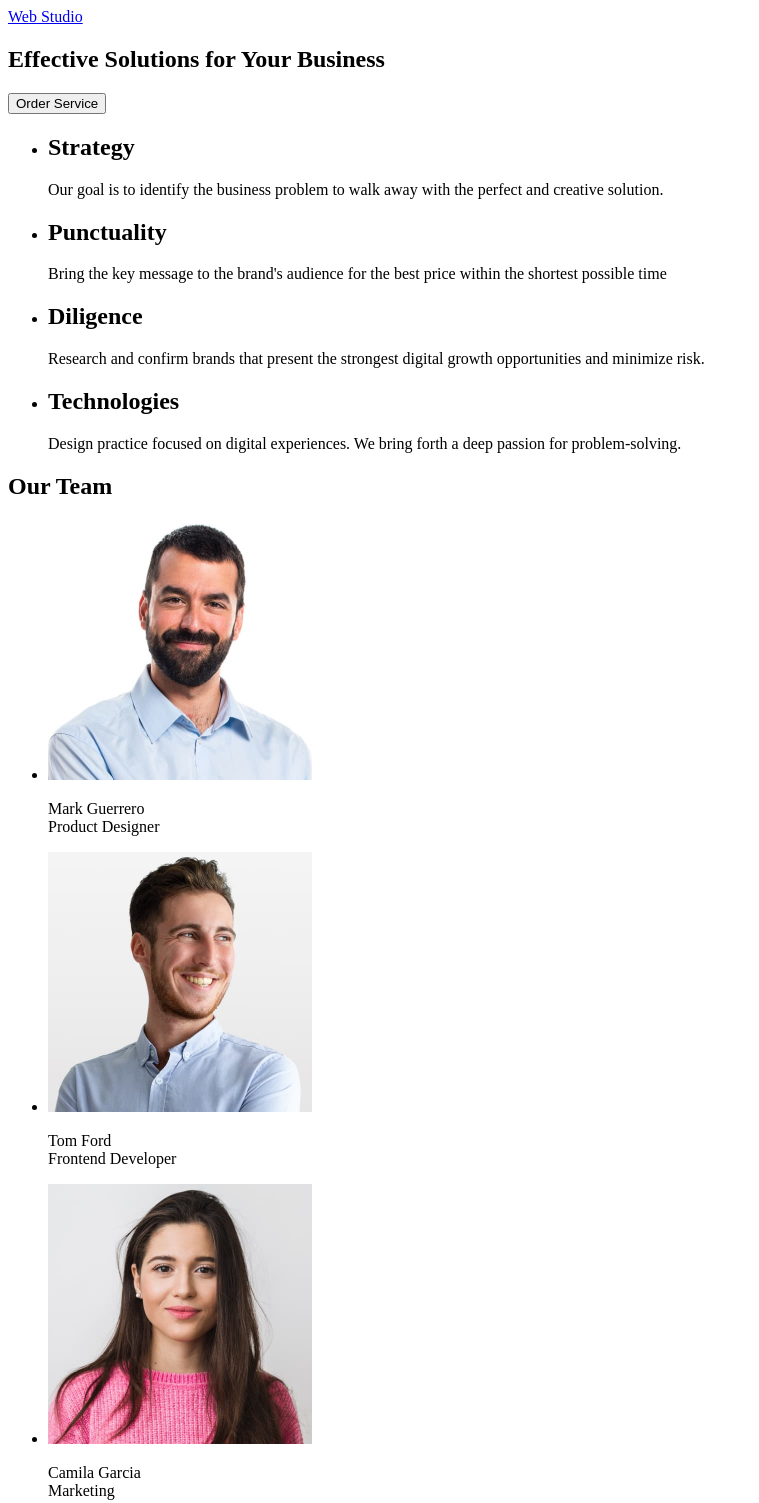
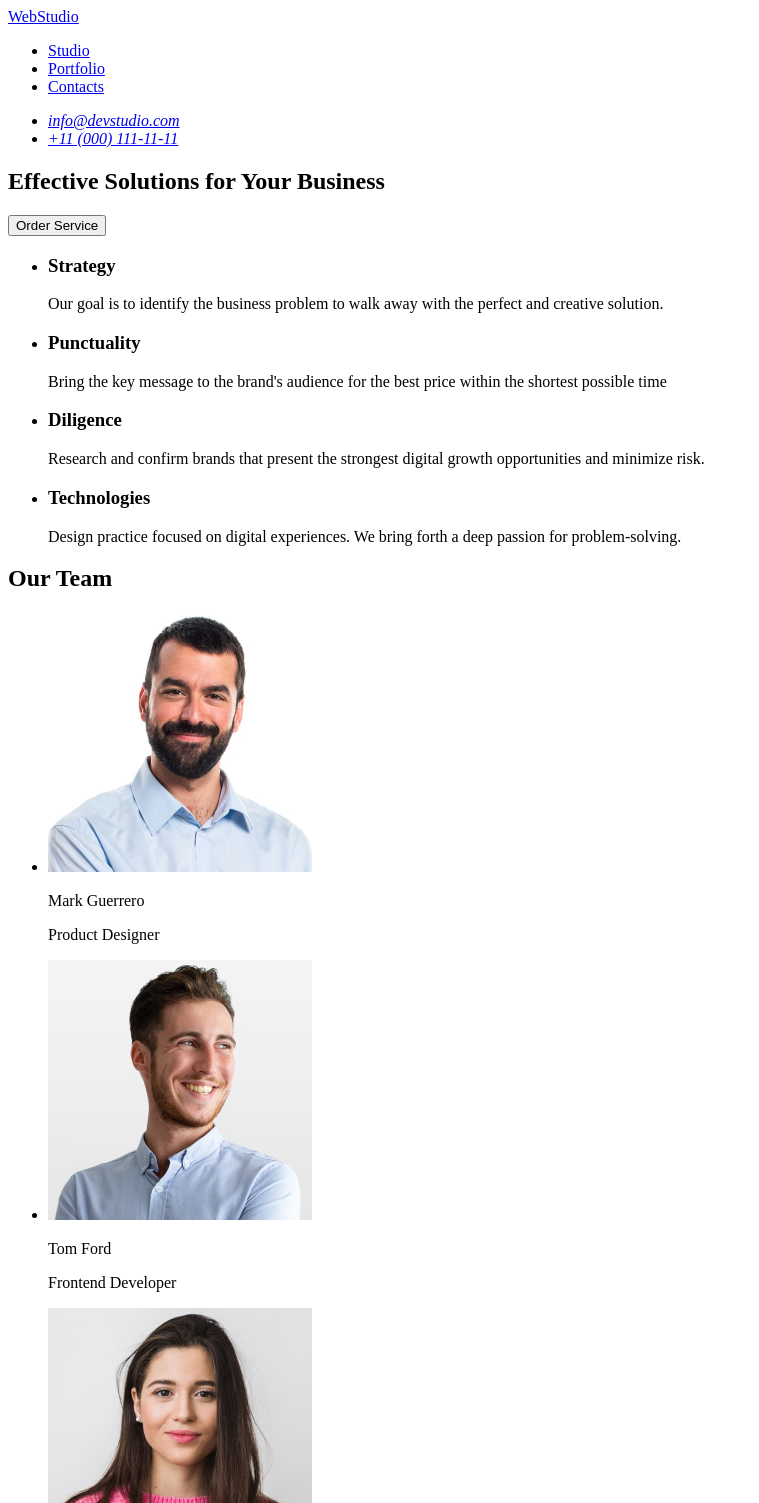
Before and after one commit to DmytroDurikhin/goit-markup-hw-01, a plain HTML site: page index.html in a window 1280 px wide. Shown: the top 1503 px of the page, without its empty margins (0-759 px from the left). Drawn offline with Linux system fonts and the light colour scheme.

Commit message:
hw1 is done

```diff
--- a/index.html
+++ b/index.html
@@ -3,11 +3,24 @@
   <head>
     <meta charset="UTF-8" />
     <meta name="viewport" content="width=device-width, initial-scale=1.0" />
-    <title>Document</title>
+    <title>WebStudio</title>
   </head>
   <body>
     <header>
-      <a href="index.html">Web Studio</a>
+      <a href="index.html">WebStudio</a>
+      <nav>
+        <ul>
+          <li><a href="/">Studio</a></li>
+          <li><a href="/">Portfolio</a></li>
+          <li><a href="/">Contacts</a></li>
+        </ul>
+      </nav>
+      <address>
+        <ul>
+          <li><a href="mailto:info@devstudio.com">info@devstudio.com</a></li>
+          <li><a href="tel:+110001111111">+11 (000) 111-11-11</a></li>
+        </ul>
+      </address>
     </header>
     <main>
       <section>
@@ -17,28 +30,28 @@
       <section>
         <ul>
           <li>
-            <h2>Strategy</h2>
+            <h3>Strategy</h3>
             <p>
               Our goal is to identify the business problem to walk away with the
               perfect and creative solution.
             </p>
           </li>
           <li>
-            <h2>Punctuality</h2>
+            <h3>Punctuality</h3>
             <p>
               Bring the key message to the brand's audience for the best price
               within the shortest possible time
             </p>
           </li>
           <li>
-            <h2>Diligence</h2>
+            <h3>Diligence</h3>
             <p>
               Research and confirm brands that present the strongest digital
               growth opportunities and minimize risk.
             </p>
           </li>
           <li>
-            <h2>Technologies</h2>
+            <h3>Technologies</h3>
             <p>
               Design practice focused on digital experiences. We bring forth a
               deep passion for problem-solving.
@@ -47,7 +60,7 @@
         </ul>
       </section>
       <section>
-        <h1>Our Team</h1>
+        <h2>Our Team</h2>
         <ul>
           <li>
             <img
@@ -56,10 +69,8 @@
               width="264"
               height="260"
             />
-            <p>
-              Mark Guerrero <br />
-              Product Designer
-            </p>
+            <p>Mark Guerrero</p>
+            <p>Product Designer</p>
           </li>
           <li>
             <img
@@ -68,10 +79,8 @@
               width="264"
               height="260"
             />
-            <p>
-              Tom Ford <br />
-              Frontend Developer
-            </p>
+            <p>Tom Ford</p>
+            <p>Frontend Developer</p>
           </li>
           <li>
             <img
@@ -80,10 +89,8 @@
               width="264"
               height="260"
             />
-            <p>
-              Camila Garcia <br />
-              Marketing
-            </p>
+            <p>Camila Garcia</p>
+            <p>Marketing</p>
           </li>
           <li>
             <img
@@ -92,14 +99,18 @@
               width="264"
               height="260"
             />
-            <p>
-              Daniel Wilson <br />
-              UI Designer
-            </p>
+            <p>Daniel Wilson</p>
+            <p>UI Designer</p>
           </li>
         </ul>
       </section>
     </main>
-    <footer></footer>
+    <footer>
+      <a href="index.html">WebStudio</a>
+      <p>
+        Increase the flow of customers and sales for your business with digital
+        marketing & growth solutions.
+      </p>
+    </footer>
   </body>
 </html>
```
Also changed, not shown: images/logo.png (deleted), style.css (added), 1 other file.
